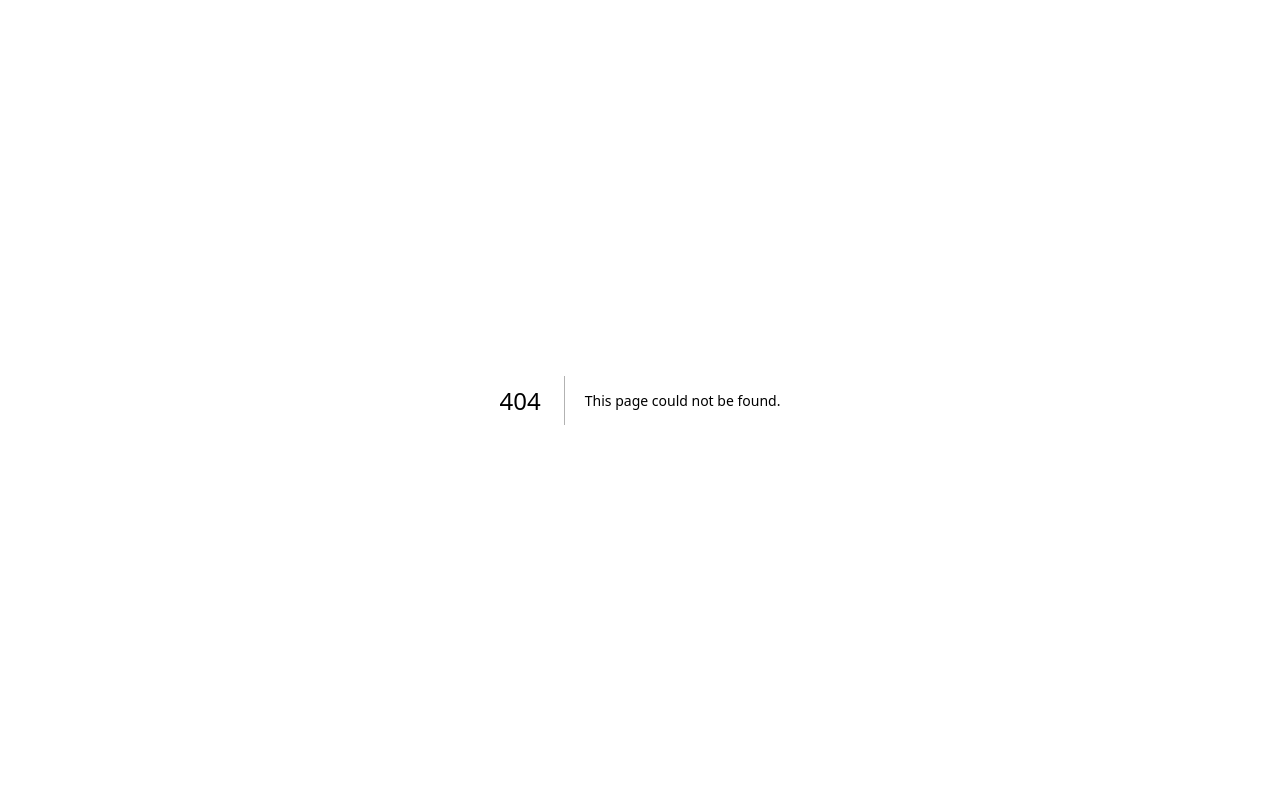
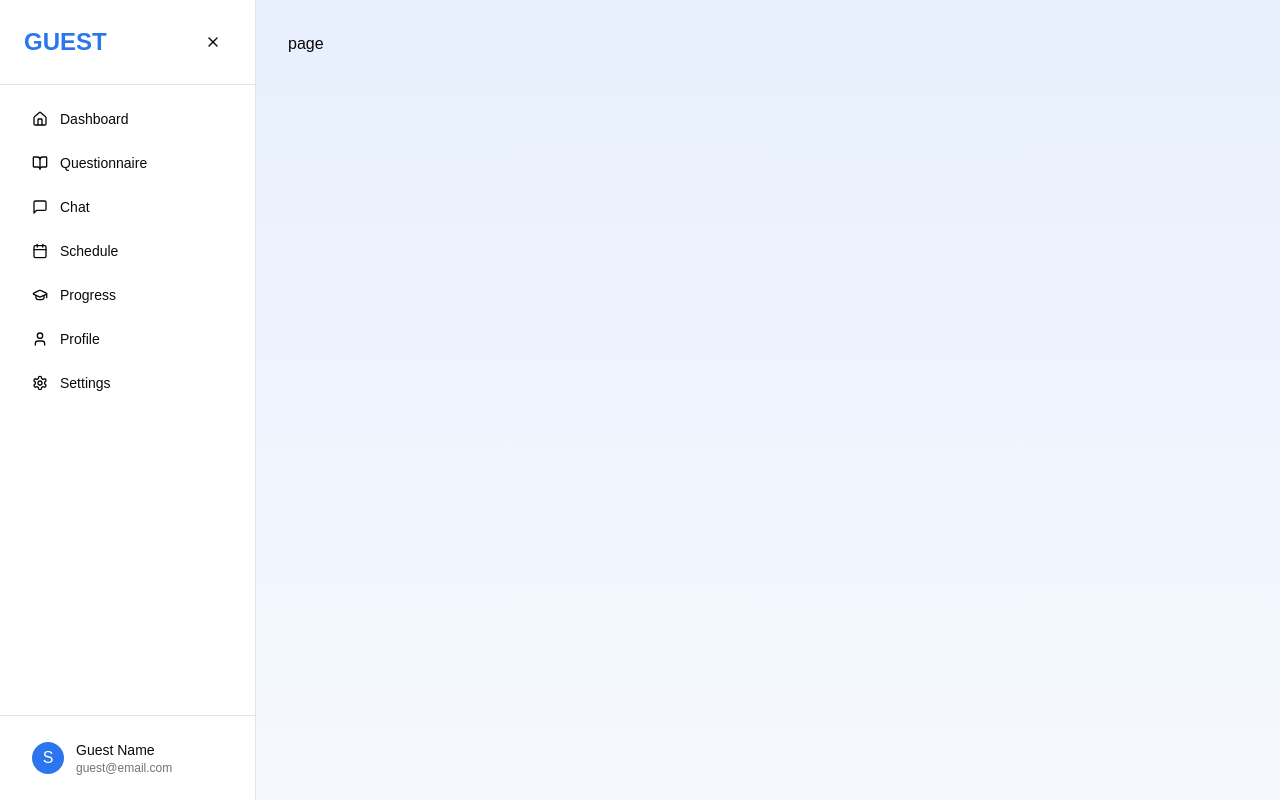
Before and after one commit to Learn-Aware/learnaware-ai, a Next.js app in the folder frontend/: page /guest/questionnaire in a window 1280 px wide. Before the commit this address had no page. Built offline with nearby package versions, Linux system fonts and the light colour scheme.

Commit message:
Add Prettier configuration and update questionnaire page structure

```diff
--- /dev/null
+++ b/frontend/app/guest/questionnaire/page.tsx
@@ -0,0 +1,7 @@
+import React from "react";
+
+const page = () => {
+  return <div>page</div>;
+};
+
+export default page;
--- a/frontend/app/questionnaire/page.tsx
+++ /dev/null
@@ -1,9 +0,0 @@
-import React from 'react'
-
-const page = () => {
-    return (
-        <div>page</div>
-    )
-}
-
-export default page
```
Also changed, not shown: 1 other file (tests, documents, lock files or other folders).
